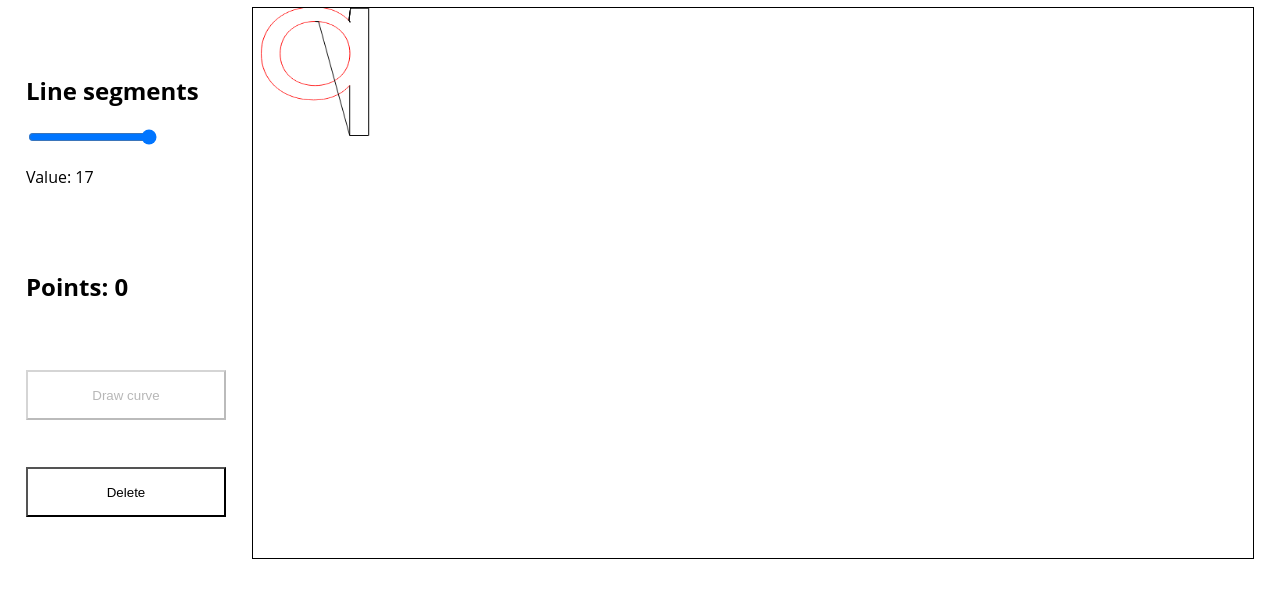
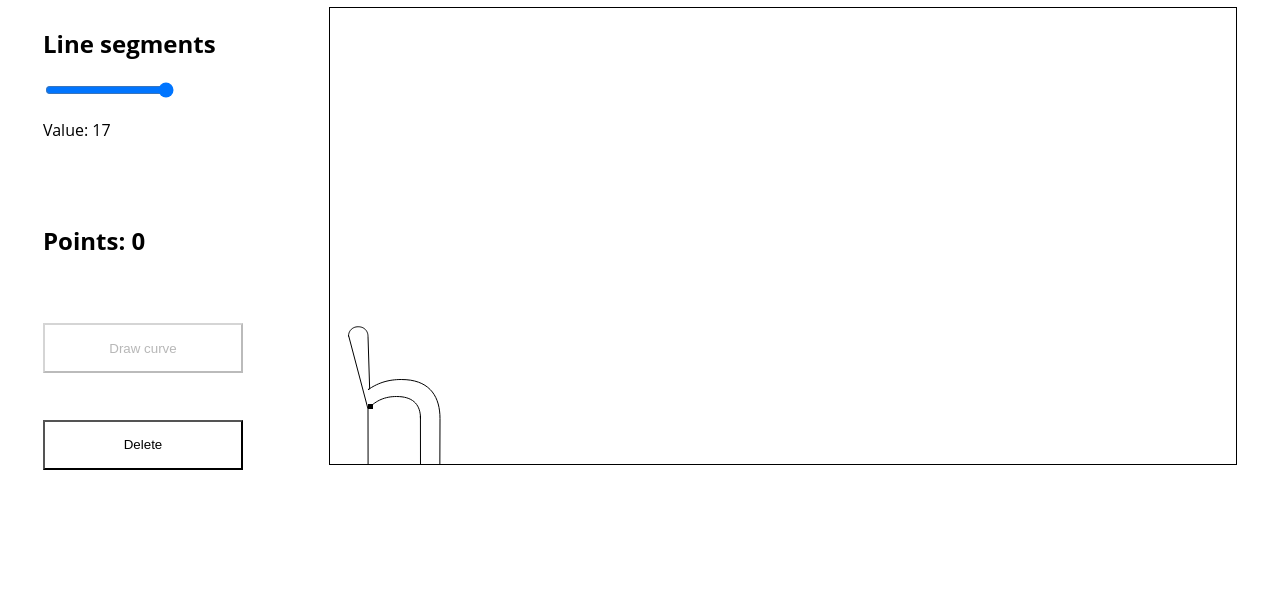
Before and after one commit to valkucz/text-rendering, a website built with Vite: page index.html in a window 1280 px wide. Shown: the part 66-664 px from the top of the page. Built offline with nearby package versions, Linux system fonts and the light colour scheme.

Commit message:
change canvas height

```diff
--- a/src/draw.ts
+++ b/src/draw.ts
@@ -28,7 +28,7 @@ export function drawLine (from: Point, to: Point, color: string, ctx: CanvasRend
 
 export function drawLines(points: Point[], ctx: CanvasRenderingContext2D){
     for (let i = 0; i < points.length - 1; i++) {
-        drawLine(points[i], points[i + 1], 'red', ctx);
+        drawLine(points[i], points[i + 1], 'black', ctx);
     }
 }
 export function drawBezier(points: Point[], segments: number, ctx: CanvasRenderingContext2D){
@@ -37,7 +37,7 @@ export function drawBezier(points: Point[], segments: number, ctx: CanvasRenderi
   drawLines(res, ctx);
 
   // FIX: define new function:
-  ctx.strokeStyle = 'black';
+  // ctx.strokeStyle = 'black';
 
   // drawBtn.disabled = true;
   // canvas.style.cursor = 'not-allowed';
--- a/src/fonts.ts
+++ b/src/fonts.ts
@@ -8,18 +8,23 @@ async function loadFont(url: string){
     const arrayBuffer = await blob.arrayBuffer();
     const tables = Typr.parse(arrayBuffer);
     return tables[0];
-
   }
 
-
 function getPosition(pos: number, crds: number[], koef: number = 1){
-    return new Point(crds[pos] / koef, crds[pos + 1] / koef);
+    return new Point(crds[pos] / koef, (crds[pos + 1])/ koef - 500);
 }
 function parseShape(cmds: string[], crds: number[], ctx: CanvasRenderingContext2D, segments: number = 17){
+    ctx.scale(1, -1);
     let pos: number = 0;
     let points: Point[] = [];
     let point;
     const koef: number = 4;
+
+    let point1 = getPosition(0, crds, koef);
+    ctx.fillRect(point1.x, point1.y, 5,5);
+
+    // first point on curve
+
     cmds.forEach(cmd => {
       switch(cmd){
         case 'M':
@@ -53,20 +58,25 @@ function parseShape(cmds: string[], crds: number[], ctx: CanvasRenderingContext2
           break;
         case 'Z':
             point = getPosition(0, crds, koef);
-          ctx.lineTo(point.x, point.y);
-          ctx.stroke();
+            ctx.lineTo(point.x, point.y);
+            ctx.stroke();
           break;
 
         default: break;
       }
     }
     )
+    ctx.scale(1, -1);
   }
 
   export async function parseText(ctx: CanvasRenderingContext2D){
-    const font = await loadFont('/MontserratAlternates-Medium.otf');
-    let shape = Typr.U.shape(font, 'd', true);
+    const font = await loadFont('/Blogger_Sans.otf');
+    let shape = Typr.U.shape(font, 'b', true);
     let val = Typr.U.shapeToPath(font, shape);
     console.log(val);
+
+    // test case
+    // parseShape(["M", "Q", "Q"], [100,100, 250,100, 350,200, 450, 300, 500, 500], ctx);
+
     parseShape(val.cmds, val.crds, ctx);
   }
--- a/src/main.ts
+++ b/src/main.ts
@@ -73,8 +73,17 @@ class CanvasController{
     this.canvas = canvas;
     this.ctx = ctx;
 
-    this.canvas.width = window.innerWidth;
-    this.canvas.height = window.innerHeight;
+  // Get the device pixel ratio, falling back to 1.
+    var dpr = window.devicePixelRatio || 1;
+    console.log(dpr);
+    // Get the size of the canvas in CSS pixels.
+    var rect = this.canvas.getBoundingClientRect();
+    // Give the canvas pixel dimensions of their CSS
+    // size * the device pixel ratio.
+    this.canvas.width = rect.width * dpr * 3;
+    this.canvas.height = rect.height * dpr * 3;
+
+    // this.ctx.scale(1, -1);
 
     this.ctx.strokeStyle = 'black';
     this.canvas.style.cursor = 'crosshair';
--- a/src/style.css
+++ b/src/style.css
@@ -6,12 +6,12 @@ html, body {
 }
 .canvas-container{
   display: flex;
-  justify-content: space-evenly;
+  justify-content: space-around;
 }
 .canvas-controller{
   display: flex;
   flex-direction: column;
-  justify-content: space-evenly;
+  justify-content: space-between;
   align-items: center;
 }
 .canvas-controller div {
@@ -29,16 +29,19 @@ button:enabled{
 }
 button:enabled:hover{
   background-color: rgb(226, 225, 225);
-
 }
 button:enabled:active{
   transform: translateY(4px);
 }
 #canvas {
   margin: 0;
-  width: 1000px;
-  height: 550px;
+  /* width: 1000px;
+  height: 550px; */
   border: solid 1px black;
   background-color: #ffffff;
   cursor: crosshair;
 }
+div{
+  /* height: inherit; */
+  /* width: inherit; */
+}
```
